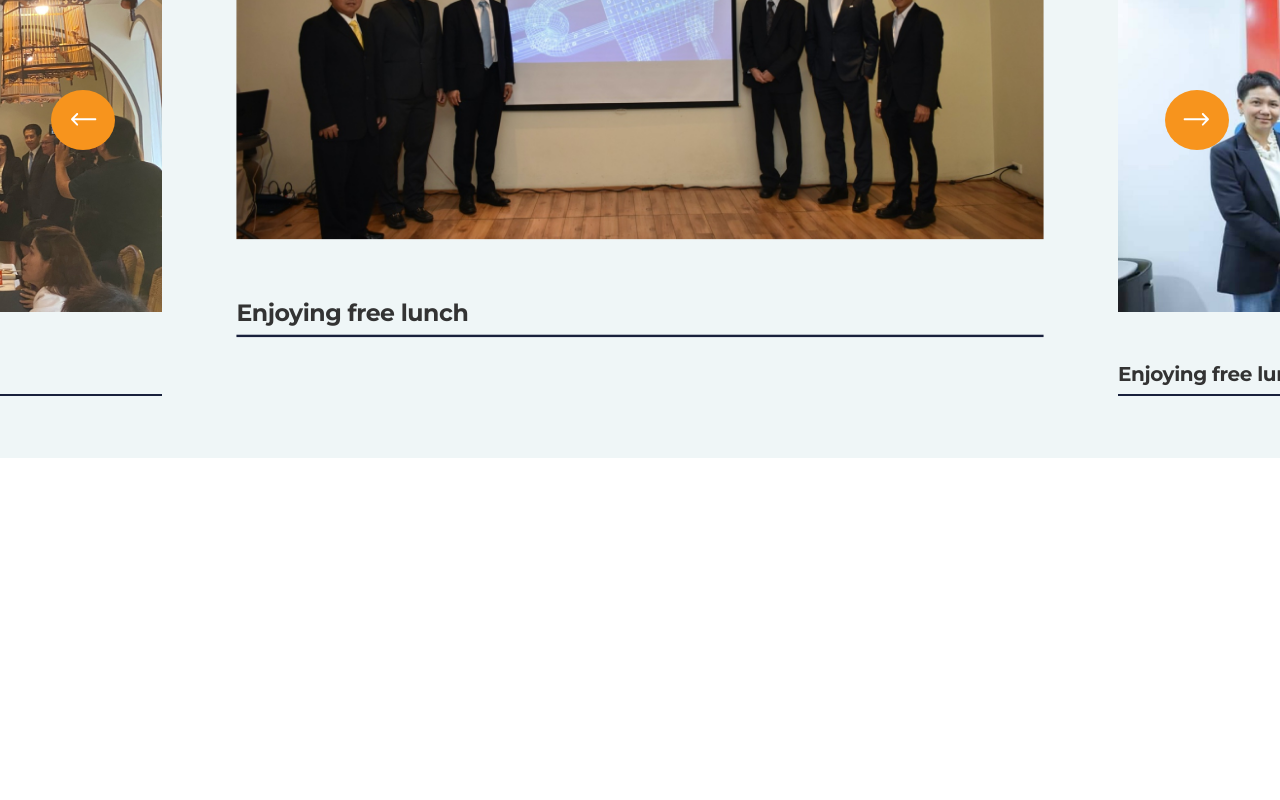
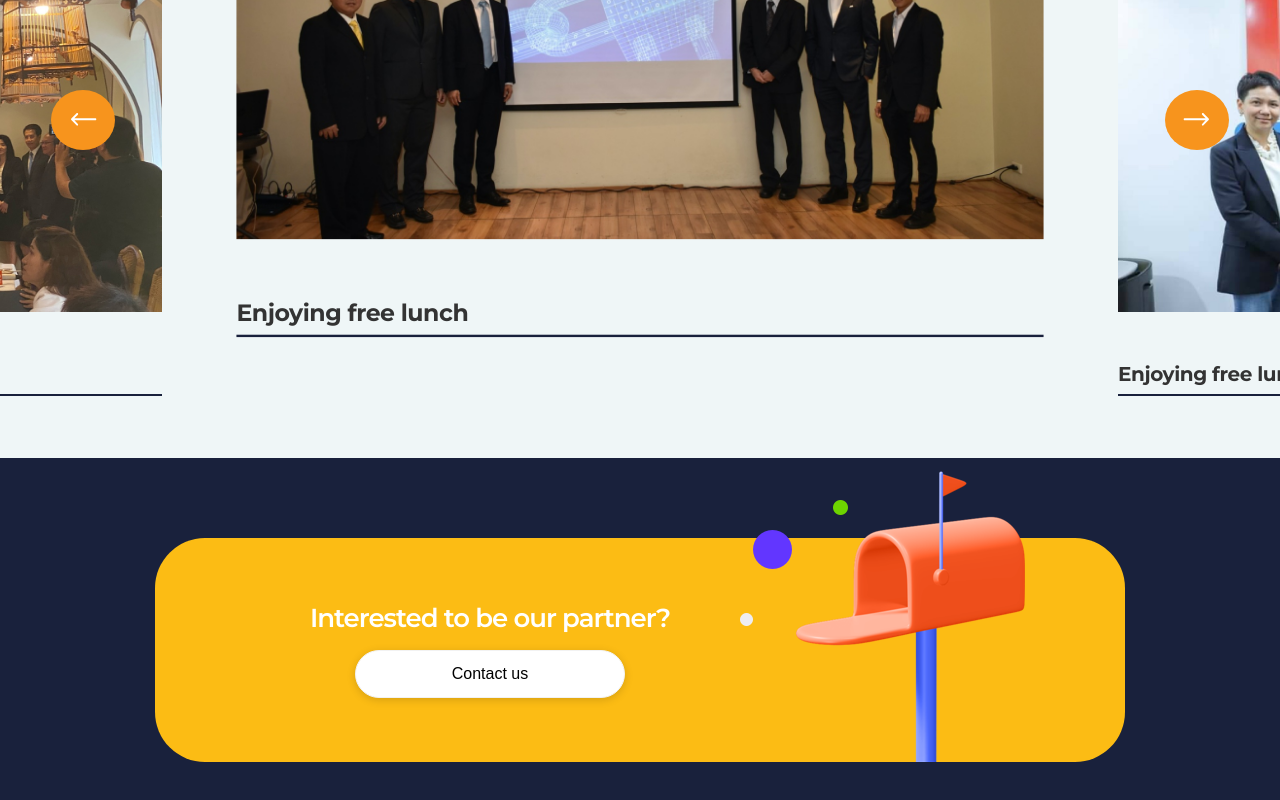
Before and after one commit to blockfint/blockfint-landing-2020, a Next.js app: page /about in a window 1280 px wide. Shown: the part 1741-2541 px from the top of the page. Before the commit the page ends 2199 px from the top, so only its background shows below. Built offline with nearby package versions, Linux system fonts and the light colour scheme.

Commit message:
add contact banner to about page

```diff
--- a/containers/about/index.tsx
+++ b/containers/about/index.tsx
@@ -1,4 +1,5 @@
 import { BREAKPOINT } from 'assets/globalStyle'
+import { ContactBanner } from 'components/ContactBanner'
 import { Slider } from 'components/Slider'
 import React from 'react'
 import styled from 'styled-components'
@@ -11,7 +12,7 @@ const Image = styled.img`
   height: 340px;
 `
 const Footer = styled.div`
-overflow:hidden;
+  overflow: hidden;
 `
 export const About = () => {
   return (
@@ -21,8 +22,9 @@ export const About = () => {
       <InfoGraphic />
       <StoryAbout />
       <Footer>
-        <Slider sectionName="Achievement" images={images} description={description}/>
+        <Slider sectionName="Achievement" images={images} description={description} />
       </Footer>
+      <ContactBanner />
     </div>
   )
 }
```
